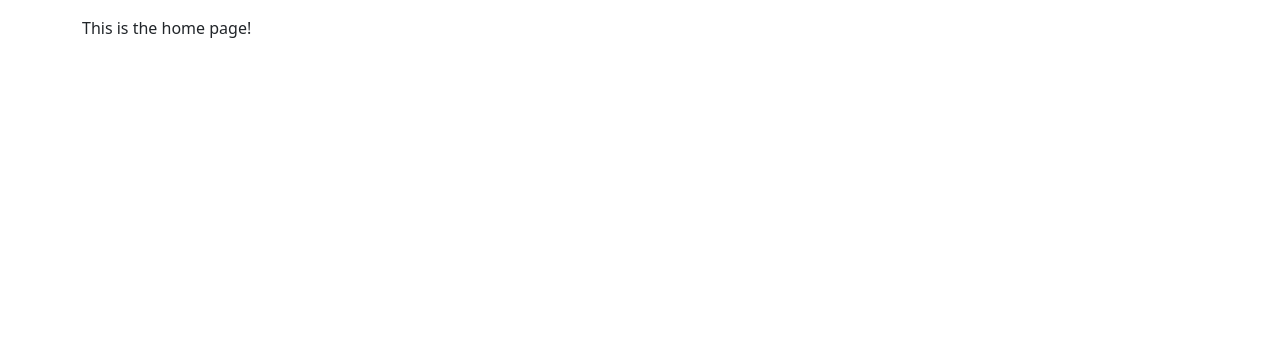
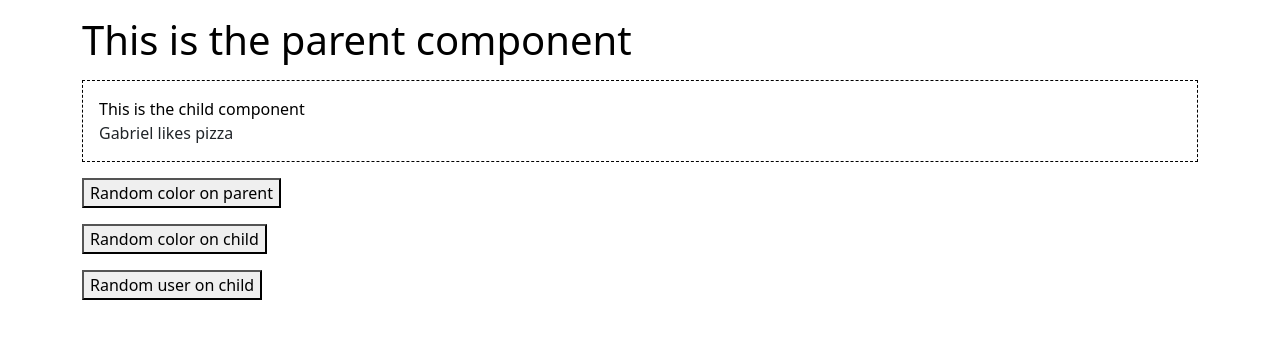
Before and after one commit to gamartins/angular101, an Angular app: page /change-detection in a window 1280 px wide. Shown: the top 338 px of the page. Built offline with nearby package versions, Linux system fonts and the light colour scheme.

Commit message:
added examples for ChangeDetection

```diff
--- /dev/null
+++ b/src/pages/change-detection/change-detection.child.component.ts
@@ -0,0 +1,22 @@
+import { ChangeDetectionStrategy, Component, Input, OnChanges, OnInit, SimpleChanges } from '@angular/core';
+
+@Component({
+  changeDetection: ChangeDetectionStrategy.OnPush,
+  selector: 'app-change-detection-child',
+  template: `
+    <div>
+      <div [ngStyle]="{ 'color': color }">This is the child component</div>
+      <div>{{ user.name }} likes {{ user.like }}</div>
+      {{ howMany() }}
+    </div>
+  `,
+})
+export class ChangeDetectionChildComponent {
+  @Input() user = { name: 'John Doe', like: 'barbacue' };
+  @Input() color = '#000000';
+
+  howMany(): void {
+    console.warn('child component rendered');
+  }
+
+}
--- /dev/null
+++ b/src/pages/change-detection/change-detection.component.html
@@ -0,0 +1,22 @@
+<h1 style="margin-bottom: 16px;" [ngStyle]="{ 'color': color }">
+  This is the parent component
+</h1>
+
+<div style="border: 1px dashed black; padding: 16px;">
+  <app-change-detection-child
+    [user]="user"
+    [color]="colorChild"
+  ></app-change-detection-child>
+</div>
+
+<button style="margin-top: 16px; display: block;" (click)="randomColorParent()">
+  Random color on parent
+</button>
+
+<button style="margin-top: 16px; display: block;" (click)="randomColorChild()">
+  Random color on child
+</button>
+
+<button style="margin-top: 16px; display: block;" (click)="randomUser()">
+  Random user on child
+</button>
--- /dev/null
+++ b/src/pages/change-detection/change-detection.component.ts
@@ -0,0 +1,37 @@
+import { Component, OnInit } from '@angular/core';
+
+@Component({
+  selector: 'app-change-detection',
+  templateUrl: 'change-detection.component.html',
+})
+export class ChangeDetectionComponent {
+  color: string = '#000000';
+  colorChild: string = '#000000';
+  user = { name: 'Gabriel', like: 'pizza' };
+
+  constructor() { }
+
+  randomColor(): string {
+    const red = Number((255 * Math.random()).toFixed(0)).toString(16);
+    const blue = Number((255 * Math.random()).toFixed(0)).toString(16);
+    const green = Number((255 * Math.random()).toFixed(0)).toString(16);
+    return `#${red}${green}${blue}`.toUpperCase();
+  }
+
+  randomColorParent(): void {
+    this.color = this.randomColor()
+  }
+
+  randomColorChild(): void {
+    this.colorChild = this.randomColor();
+  }
+
+  randomUser(): void {
+    const randomNames = [ 'Gabriel', 'Ana', 'Nabucodonosor' ];
+    const randomLikes = [ 'Barbacue', 'Pizza', 'Beer' ];
+
+    this.user.name = randomNames[(Math.random() * (randomNames.length - 1)).toFixed(0)]
+    this.user.like = randomLikes[(Math.random() * (randomNames.length - 1)).toFixed(0)]
+  }
+
+}
```
Also changed, not shown: src/app/app.module.ts (+6 -1 lines), src/pages/change-detection/change-detection.module.ts (added, +22 -0 lines).
